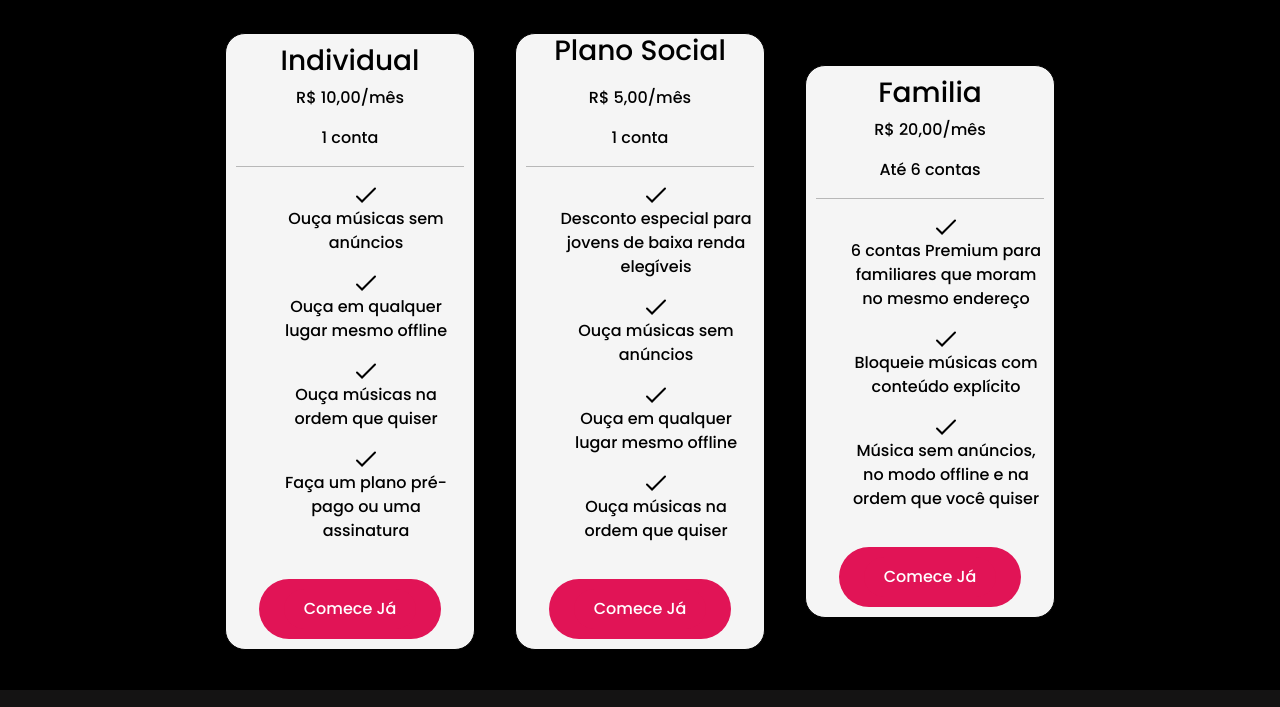
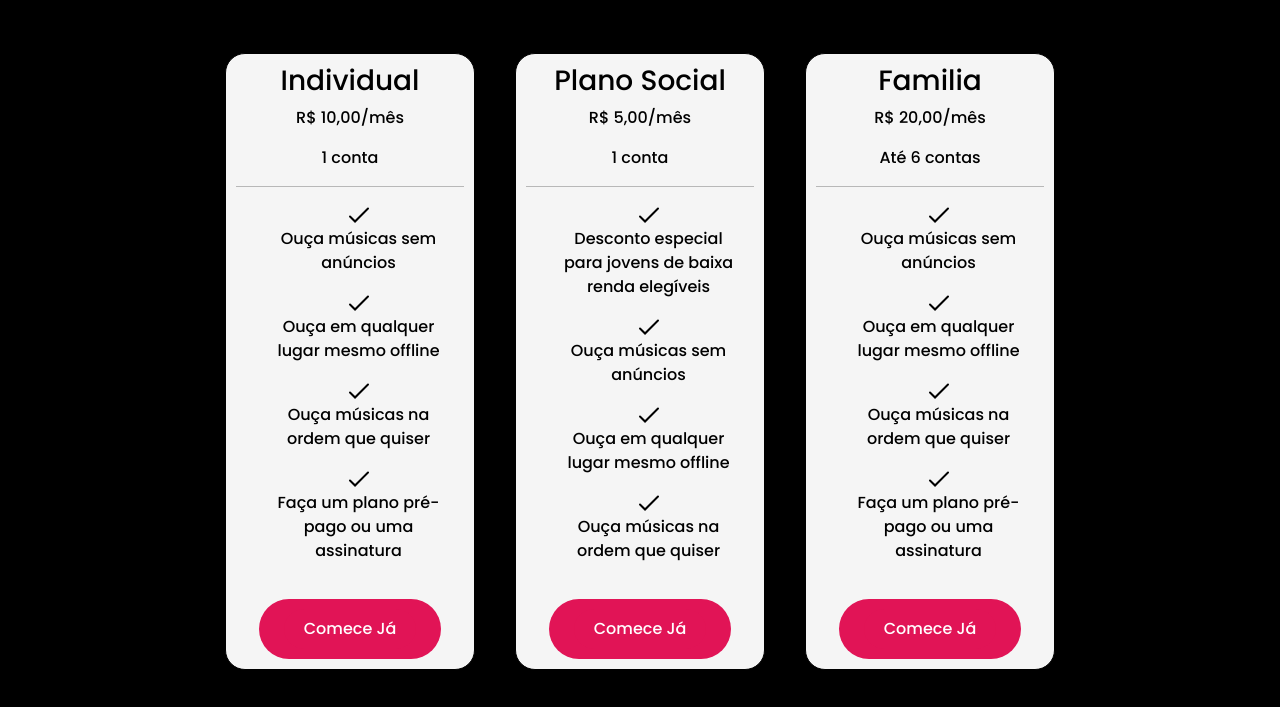
Before and after one commit to Annalldc/Harmonify, a plain HTML site: page plano.html in a window 1280 px wide. Shown: the part 285-992 px from the top of the page. Drawn offline with nearby package versions, Linux system fonts and the light colour scheme; a script that the page names is missing.

Commit message:
cards Att

```diff
--- a/assets/CSS/plano_inicio.css
+++ b/assets/CSS/plano_inicio.css
@@ -15,15 +15,18 @@ body {
 .sc-8994cb1-0 sc-8994cb1-12 jXJXVW dVINGA{
   align-items: center;
   text-align: center;
+  margin-right: 150px;
 }
-
+ li{
+  text-align: center;
+ }
 
 .container1 {
   max-width: 1150px;
   margin: 0 auto; /* Centraliza a div .container1 */
   padding: 20px;
   display: flex;
-  align-items: center;
+  text-align: center;
   justify-content: center;
   flex-wrap: wrap;
 }
@@ -31,13 +34,13 @@ body {
 .container1 .card {
   position: relative;
   width: 250px;
-  background-color: whitesmoke;
   margin: 20px;
   border: 1px solid black;
   border-radius: 20px;
   transition: 0.5s;
   text-align: center;
   color: #000000;
+
   overflow: hidden; /* Mantenha o overflow:hidden aqui se desejar cortar a imagem fora do contêiner */
 }
 
@@ -51,7 +54,7 @@ body {
 
 .container1 .card .content1 {
   padding: 10px;
-  text-align: center;
+
   position: relative;
   color: #000000;
   z-index: 1; /* Certifica-se de que o texto está acima da imagem */
@@ -61,8 +64,11 @@ body {
   color: #000000;
   transition: 0.5s;
 
+
 }
-
+.p{
+  text-align: center;
+}
 .container1 .card .content1 a {
   position: relative;
   display: inline-block;
@@ -75,6 +81,7 @@ body {
   outline: none;
   border-radius: 40px;
   margin-top: 20px;
+  text-align: center;
 }
 
 .container1 .card:hover {
@@ -89,6 +96,8 @@ body {
   }
 
   .container1 .card .content1 {
+    text-align: center;
+    align-items: center;
     padding: 5vh; /* Reduz o padding do conteúdo para se adequar a telas menores */
   }
 }
@@ -133,7 +142,10 @@ li a:hover {
   background: white;
   transition: 0.6s;
 }
-
+ul{
+  text-align: center;
+  margin-right: 15px;
+}
 .content {
   width: 100%;
   position: absolute;
--- a/plano.html
+++ b/plano.html
@@ -69,9 +69,11 @@
     <main style="background-color: black;">
       <div class="center">
         <h1>Escolha seu plano Premium</h1>
-        <img src="assets/IMG/icons8-nubank-100.png" alt="" width="60px">
+
         <img src="assets/IMG/icons8-visa-144.png" alt="" width="40px">
         <img src="assets/IMG/icons8-mastercard-144.png" alt="" width="40px">
+        <img src="assets/IMG/pix.png" alt="" width="40px"> <p>e mais cartões</p>
+
       </div>
 
       <div class="container1">
@@ -138,9 +140,12 @@
           <div class="img">
             <img src="assets/IMG/" alt="">
           </div>
-          <h3>Plano Social</h3>
+
           <div class="content1">
-            <p class="sc-8994cb1-13 dIMVpP">R$&nbsp;5,00/mês</p>
+            <h3>Plano Social</h3>
+
+
+            <p>R$&nbsp;5,00/mês</p>
             <p class="sc-8994cb1-13 dIMVpP">1 conta</p>
             <hr class="sc-8994cb1-17 fBxpxy">
             <div data-current-plan-text="Seu plano atual" data-event-campaign-id="default"
@@ -165,7 +170,7 @@
                         d="M21.707 4.805a1 1 0 0 1 0 1.414L8.024 19.902l-5.731-5.73a1 1 0 1 1 1.414-1.415l4.317 4.317L20.293 4.805a1 1 0 0 1 1.414 0z">
                       </path>
                     </svg></div>
-                  <p class="sc-8994cb1-15 hbYnqm">Ouça músicas sem anúncios</p>
+                  <p>Ouça músicas sem anúncios</p>
                 </li>
                 <li class="sc-8994cb1-14 gxTAMv">
                   <div stroke-width="1" aria-hidden="true" class="sc-2355f191-0 iKAqHm"><svg role="img" height="24"
@@ -175,7 +180,7 @@
                         d="M21.707 4.805a1 1 0 0 1 0 1.414L8.024 19.902l-5.731-5.73a1 1 0 1 1 1.414-1.415l4.317 4.317L20.293 4.805a1 1 0 0 1 1.414 0z">
                       </path>
                     </svg></div>
-                  <p class="sc-8994cb1-15 hbYnqm">Ouça em qualquer lugar mesmo offline</p>
+                  <p>Ouça em qualquer lugar mesmo offline</p>
                 </li>
                 <li class="sc-8994cb1-14 gxTAMv">
                   <div stroke-width="1" aria-hidden="true" class="sc-2355f191-0 iKAqHm"><svg role="img" height="24"
@@ -197,57 +202,58 @@
         </div>
         <!-- Terceiro Card -->
         <div class="card">
-          <div class="img">
-            <img src="assets/IMG/" alt="">
+          <div class="img" style="text-align: center;">
+
           </div>
 
           <div class="content1">
             <h3>Familia</h3>
-            <div data-current-plan-text="Seu plano atual" data-event-campaign-id="default"
-              data-event-offer-type-id="new-family-master" data-component-name="storefront-plan"
-              data-component-position="2" data-component-type="product" data-event-in-view="true"
-              class="sc-8994cb1-0 sc-8994cb1-12 jXJXVW dVINGA" >
-
-
-              <p class="sc-8994cb1-13 dIMVpP">R$&nbsp;20,00/mês</p>
-              <p class="sc-8994cb1-13 dIMVpP">Até 6 contas</p>
-              <hr style="color: black;">
-              <ul  class="sc-8994cb1-0 sc-8994cb1-16 jXJXVW lBciF" type="none">
-                <li class="sc-8994cb1-14 gxTAMv">
-                  <div stroke-width="1" aria-hidden="true" class="sc-2355f191-0 iKAqHm"><svg role="img" height="24"
-                      width="24" aria-hidden="true" aria-label="" viewBox="0 0 24 24" data-encore-id="icon"
-                      class="Svg-sc-ytk21e-0 ldgdZj">
-                      <path
-                        d="M21.707 4.805a1 1 0 0 1 0 1.414L8.024 19.902l-5.731-5.73a1 1 0 1 1 1.414-1.415l4.317 4.317L20.293 4.805a1 1 0 0 1 1.414 0z">
-                      </path>
-                    </svg></div>
-                  <p class="sc-8994cb1-15 hbYnqm">6 contas Premium para familiares que moram no mesmo endereço</p>
-                </li>
-                <li class="sc-8994cb1-14 gxTAMv">
-                  <div stroke-width="1" aria-hidden="true" class="sc-2355f191-0 iKAqHm"><svg role="img" height="24"
-                      width="24" aria-hidden="true" aria-label="" viewBox="0 0 24 24" data-encore-id="icon"
-                      class="Svg-sc-ytk21e-0 ldgdZj">
-                      <path
-                        d="M21.707 4.805a1 1 0 0 1 0 1.414L8.024 19.902l-5.731-5.73a1 1 0 1 1 1.414-1.415l4.317 4.317L20.293 4.805a1 1 0 0 1 1.414 0z">
-                      </path>
-                    </svg></div>
-                  <p class="sc-8994cb1-15 hbYnqm">Bloqueie músicas com conteúdo explícito</p>
-                </li>
-                <li class="sc-8994cb1-14 gxTAMv">
-                  <div stroke-width="1" aria-hidden="true" class="sc-2355f191-0 iKAqHm"><svg role="img" height="24"
-                      width="24" aria-hidden="true" aria-label="" viewBox="0 0 24 24" data-encore-id="icon"
-                      class="Svg-sc-ytk21e-0 ldgdZj">
-                      <path
-                        d="M21.707 4.805a1 1 0 0 1 0 1.414L8.024 19.902l-5.731-5.73a1 1 0 1 1 1.414-1.415l4.317 4.317L20.293 4.805a1 1 0 0 1 1.414 0z">
-                      </path>
-                    </svg></div>
-                  <p class="sc-8994cb1-15 hbYnqm">Música sem anúncios, no modo offline e na ordem que você quiser</p>
-                </li>
-
-
-              </ul>
-            </div>
-            <a href="cadastro.html"><button type="button" class="a">Comece Já</button></a>
+            <p>R$ 20,00/mês</p>
+            <p>Até 6 contas</p>
+            <hr class="sc-8994cb1-17 fBxpxy">
+            <ul class="sc-8994cb1-0 sc-8994cb1-16 jXJXVW lBciD ul-card" type="none">
+              <li class="sc-8994cb1-14 gxTAMv">
+                <div stroke-width="1" aria-hidden="true" class="sc-2355f191-0 iKAqHm"><svg role="img" height="24"
+                    width="24" aria-hidden="true" aria-label="" viewBox="0 0 24 24" data-encore-id="icon"
+                    class="Svg-sc-ytk21e-0 ldgdZj">
+                    <path
+                      d="M21.707 4.805a1 1 0 0 1 0 1.414L8.024 19.902l-5.731-5.73a1 1 0 1 1 1.414-1.415l4.317 4.317L20.293 4.805a1 1 0 0 1 1.414 0z">
+                    </path>
+                  </svg></div>
+                <p class="sc-8994cb1-15 hbYnqm">Ouça músicas sem anúncios</p>
+              </li>
+              <li class="sc-8994cb1-14 gxTAMv">
+                <div stroke-width="1" aria-hidden="true" class="sc-2355f191-0 iKAqHm"><svg role="img" height="24"
+                    width="24" aria-hidden="true" aria-label="" viewBox="0 0 24 24" data-encore-id="icon"
+                    class="Svg-sc-ytk21e-0 ldgdZj">
+                    <path
+                      d="M21.707 4.805a1 1 0 0 1 0 1.414L8.024 19.902l-5.731-5.73a1 1 0 1 1 1.414-1.415l4.317 4.317L20.293 4.805a1 1 0 0 1 1.414 0z">
+                    </path>
+                  </svg></div>
+                <p class="sc-8994cb1-15 hbYnqm">Ouça em qualquer lugar mesmo offline</p>
+              </li>
+              <li class="sc-8994cb1-14 gxTAMv">
+                <div stroke-width="1" aria-hidden="true" class="sc-2355f191-0 iKAqHm"><svg role="img" height="24"
+                    width="24" aria-hidden="true" aria-label="" viewBox="0 0 24 24" data-encore-id="icon"
+                    class="Svg-sc-ytk21e-0 ldgdZj">
+                    <path
+                      d="M21.707 4.805a1 1 0 0 1 0 1.414L8.024 19.902l-5.731-5.73a1 1 0 1 1 1.414-1.415l4.317 4.317L20.293 4.805a1 1 0 0 1 1.414 0z">
+                    </path>
+                  </svg></div>
+                <p class="sc-8994cb1-15 hbYnqm">Ouça músicas na ordem que quiser</p>
+              </li>
+              <li class="sc-8994cb1-14 gxTAMv">
+                <div stroke-width="1" aria-hidden="true" class="sc-2355f191-0 iKAqHm"><svg role="img" height="24"
+                    width="24" aria-hidden="true" aria-label="" viewBox="0 0 24 24" data-encore-id="icon"
+                    class="Svg-sc-ytk21e-0 ldgdZj">
+                    <path
+                      d="M21.707 4.805a1 1 0 0 1 0 1.414L8.024 19.902l-5.731-5.73a1 1 0 1 1 1.414-1.415l4.317 4.317L20.293 4.805a1 1 0 0 1 1.414 0z">
+                    </path>
+                  </svg></div>
+                <p class="sc-8994cb1-15 hbYnqm">Faça um plano pré-pago ou uma assinatura</p>
+              </li>
+            </ul>
+            <a href="cadastro.html"><button type="button" class="a" >Comece Já</button></a>
           </div>
         </div>
 
```
Also changed, not shown: assets/IMG/elo[.png (added), assets/IMG/hipercard.png (added), assets/IMG/icons8-boleto-96 (1).png (added), assets/IMG/icons8-boleto-96.png (added), assets/IMG/icons8-foto-100.png (added), assets/IMG/logo-hipercard-4096.png (added), assets/IMG/pix.png (added).
